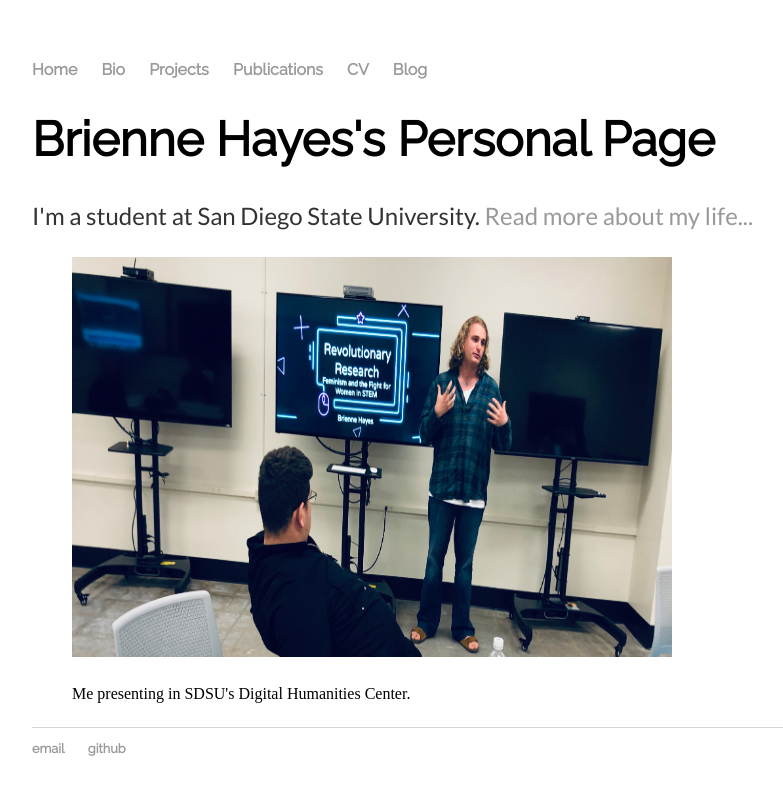
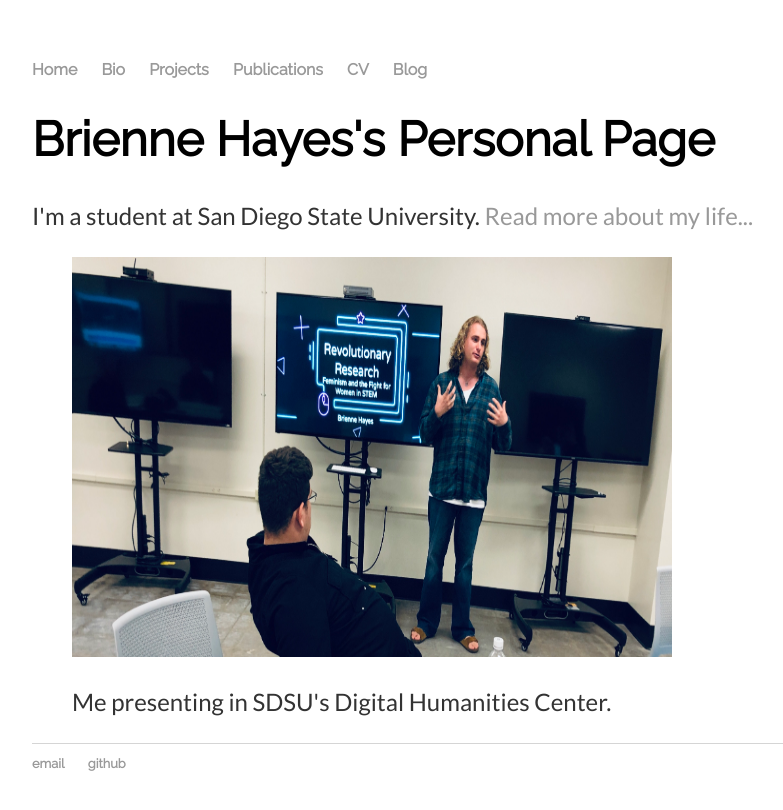
Before and after one commit to bhayes7/bhayes7.github.io, a Jekyll site: the page built from index.html, in a window 1280 px wide. Shown: the top 810 px of the page, without its empty margins (160-943 px from the left). Built offline with Jekyll 4.4.1, drawn with Linux system fonts in a browser that asks for light colours.

Commit message:
added styling for image captions

```diff
--- a/css/main.css
+++ b/css/main.css
@@ -48,3 +48,10 @@ ul.posts li {
     list-style: none;
     font-family:'Lato', 'Sans-Serif';
 }
+
+figcaption {
+    font-size: 1.5em;
+    font-family:'Lato', 'Sans-Serif';
+    line-height: 1.4em;
+    color: #333;
+}
```
